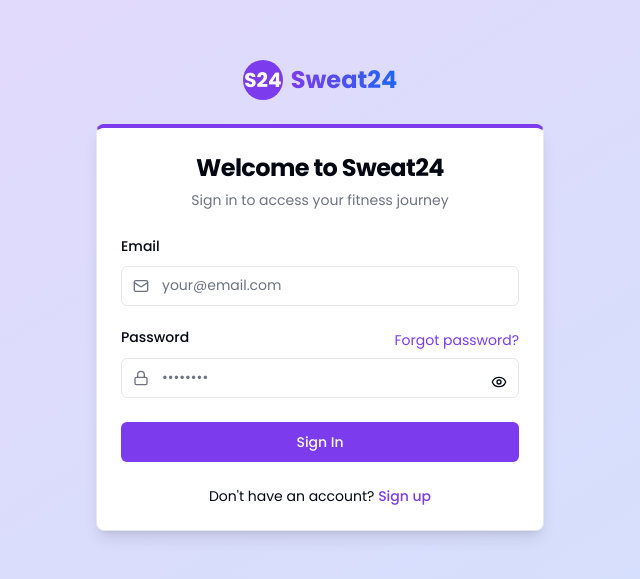
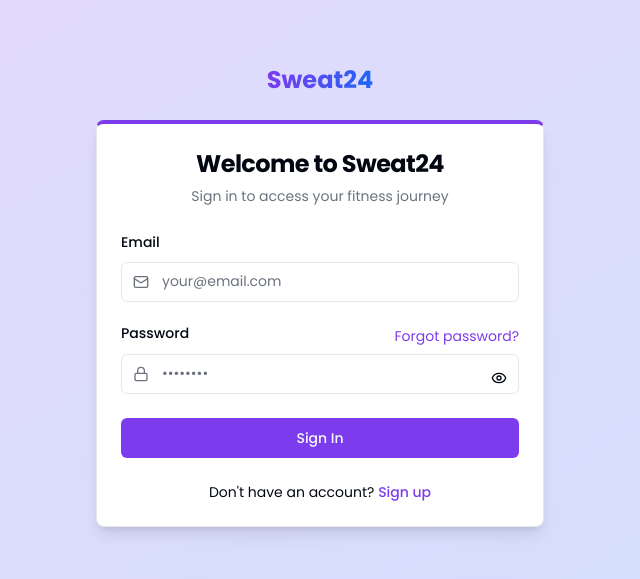
Before and after one commit to sattip/sweat24, a React (Vite) app: page / in a window 1280 px wide. Shown: the part 105-684 px from the top of the page, without its empty margins (320-960 px from the left). Built offline with nearby package versions, Linux system fonts and the light colour scheme.

Commit message:
Remove S24 circle from logo
Removes the circular "S24" element from the logo, leaving only the "Sweat24" text.

```diff
--- a/src/components/Logo.tsx
+++ b/src/components/Logo.tsx
@@ -3,10 +3,7 @@ import React from "react";
 
 const Logo: React.FC = () => {
   return (
-    <div className="flex items-center space-x-2">
-      <div className="h-10 w-10 rounded-full bg-primary flex items-center justify-center text-white font-bold text-xl">
-        S24
-      </div>
+    <div className="flex items-center">
       <span className="text-2xl font-bold bg-gradient-to-r from-primary to-secondary bg-clip-text text-transparent">
         Sweat24
       </span>
```
